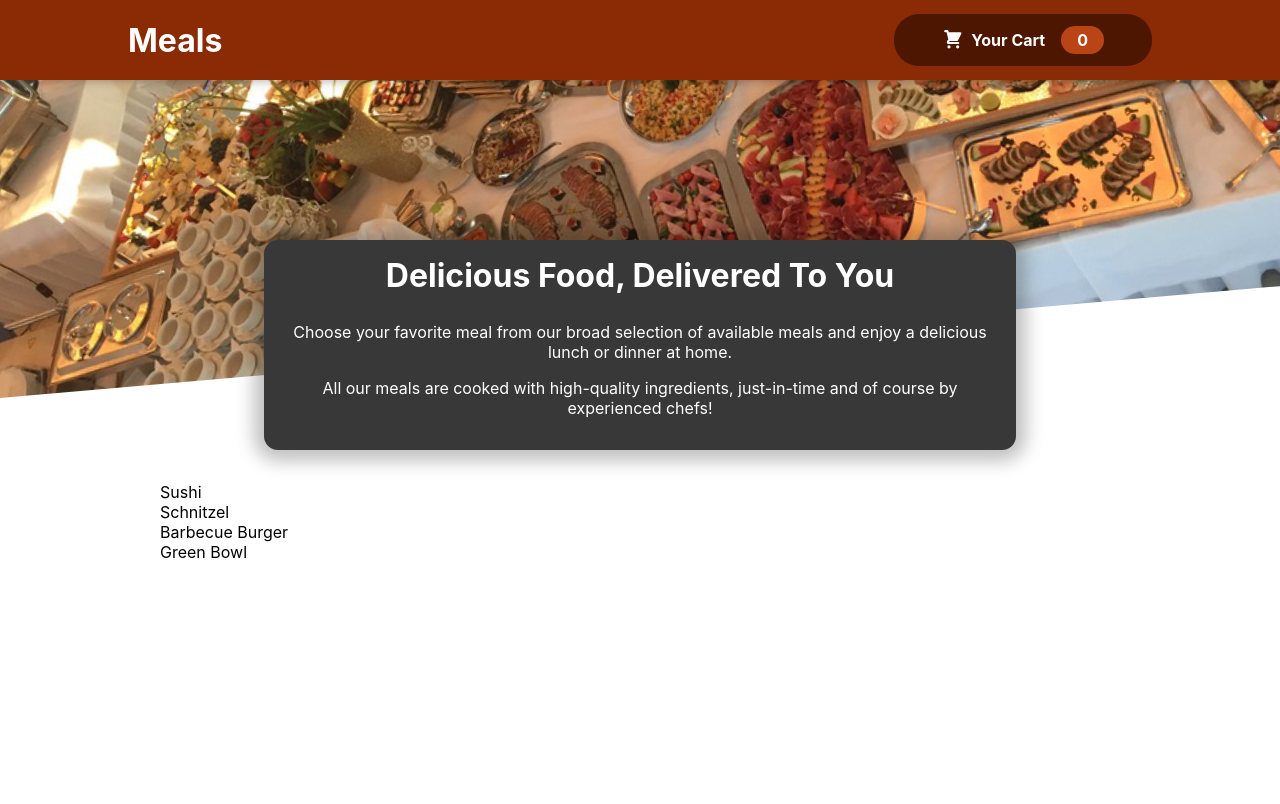
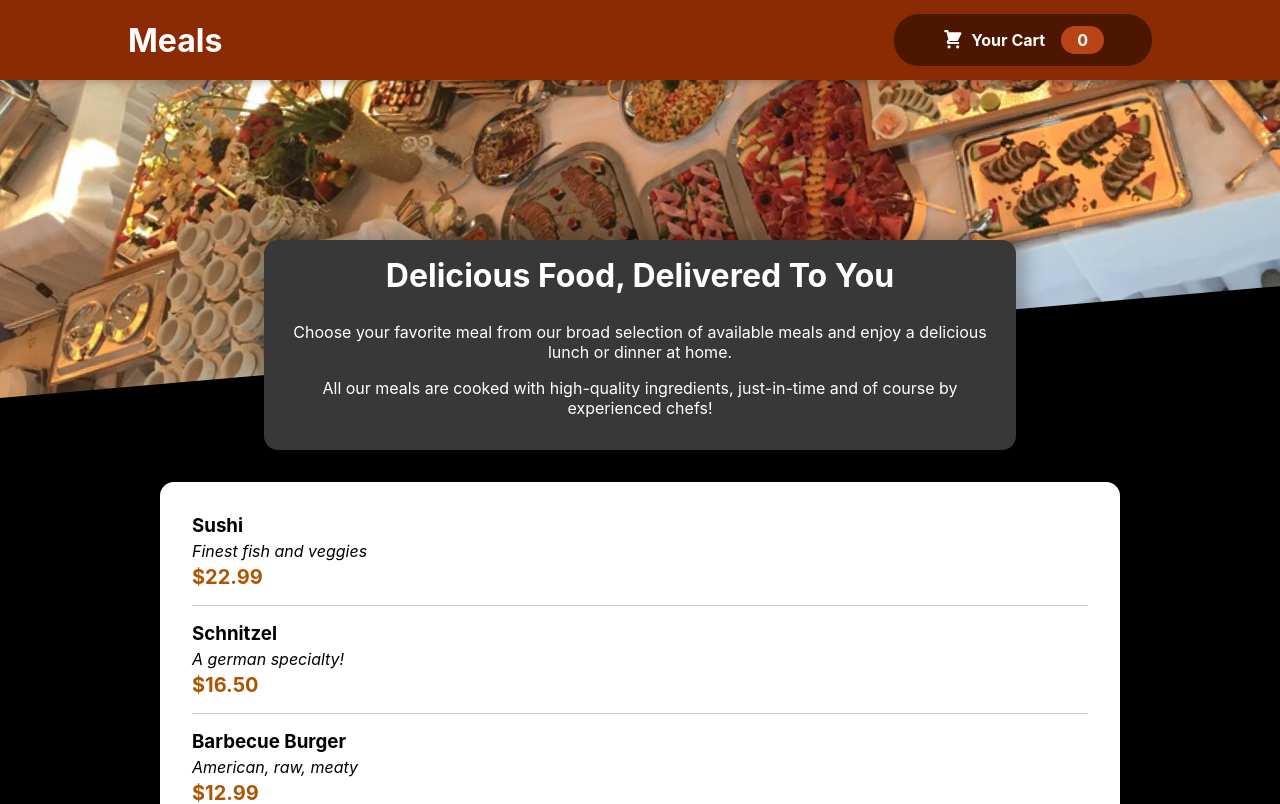
Before and after one commit to balaji24k/restaurent-website, a React (Create React App) app: page / in a window 1280 px wide. Shown: the top 804 px of the page. Built offline with nearby package versions, Linux system fonts and the light colour scheme.

Commit message:
Made the Items visible-Task3

```diff
--- a/src/App.css
+++ b/src/App.css
@@ -36,3 +36,7 @@
     transform: rotate(360deg);
   }
 }
+
+body {
+  background: black;
+}
--- a/src/components/Meals/AvailableMeals.js
+++ b/src/components/Meals/AvailableMeals.js
@@ -1,4 +1,6 @@
 import classes from './AvailableMeals.module.css'
+import Card from '../UI/Card';
+import MealItems from './MealItems/MealItems';
 
 const DUMMY_MEALS = [
     {
@@ -28,12 +30,20 @@
   ];
 
 const AvailableMeals = () => {
-    const mealsList = DUMMY_MEALS.map(meal => <li>{meal.name}</li>);
+    const mealsList = DUMMY_MEALS.map(meal =>
+    <MealItems
+      key={meal.id}
+      name={meal.name}
+      description={meal.description}
+      price={meal.price}
+    />);
+
     return(
         <section className={classes.meals} >
-            <ul>
-                {mealsList}
-            </ul>
+            <Card>
+                <ul> {mealsList} </ul>
+            </Card>
+
         </section>
     );
 };
--- /dev/null
+++ b/src/components/Meals/MealItems/MealItems.js
@@ -0,0 +1,20 @@
+import classes from './MealItems.module.css'
+
+const MealItems = (props) => {
+    const price = `$${props.price.toFixed(2)}`;
+    return (
+        <li className={classes.meal}>
+            <div>
+                <h3>{props.name}</h3>
+                <div className={classes.description}>{props.description}</div>
+                <div className={classes.price}>{price}</div>
+            </div>
+            <div>
+
+            </div>
+
+        </li>
+    );
+};
+
+export default MealItems;
--- /dev/null
+++ b/src/components/Meals/MealItems/MealItems.module.css
@@ -0,0 +1,22 @@
+.meal {
+    display: flex;
+    justify-content: space-between;
+    margin: 1rem;
+    padding-bottom: 1rem;
+    border-bottom: 1px solid #ccc;
+  }
+
+  .meal h3 {
+    margin: 0 0 0.25rem 0;
+  }
+
+  .description {
+    font-style: italic;
+  }
+
+  .price {
+    margin-top: 0.25rem;
+    font-weight: bold;
+    color: #ad5502;
+    font-size: 1.25rem;
+  }
--- /dev/null
+++ b/src/components/UI/Card.js
@@ -0,0 +1,9 @@
+import classes from './Card.module.css';
+
+const Card = props => {
+     return(
+        <div className={classes.card} > {props.children} </div>
+     );
+};
+
+export default Card;
--- /dev/null
+++ b/src/components/UI/Card.module.css
@@ -0,0 +1,6 @@
+.card {
+    padding: 1rem;
+    box-shadow: 0 2px 8px rgba(0, 0, 0, 0.25);
+    border-radius: 14px;
+    background-color: white;
+  }
```
Also changed, not shown: src/components/Meals/MealItems/MealItemForm.js (added).
